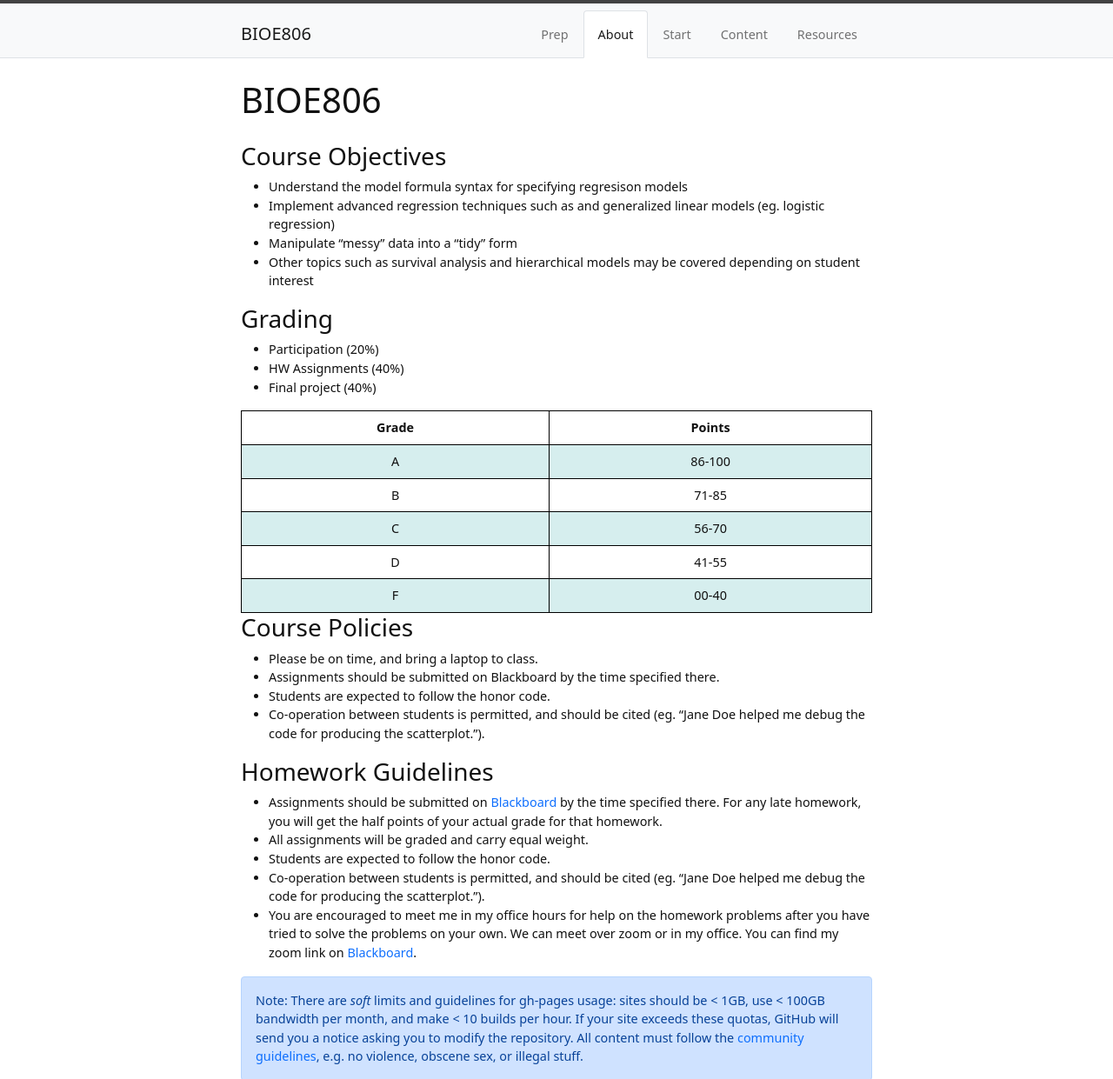
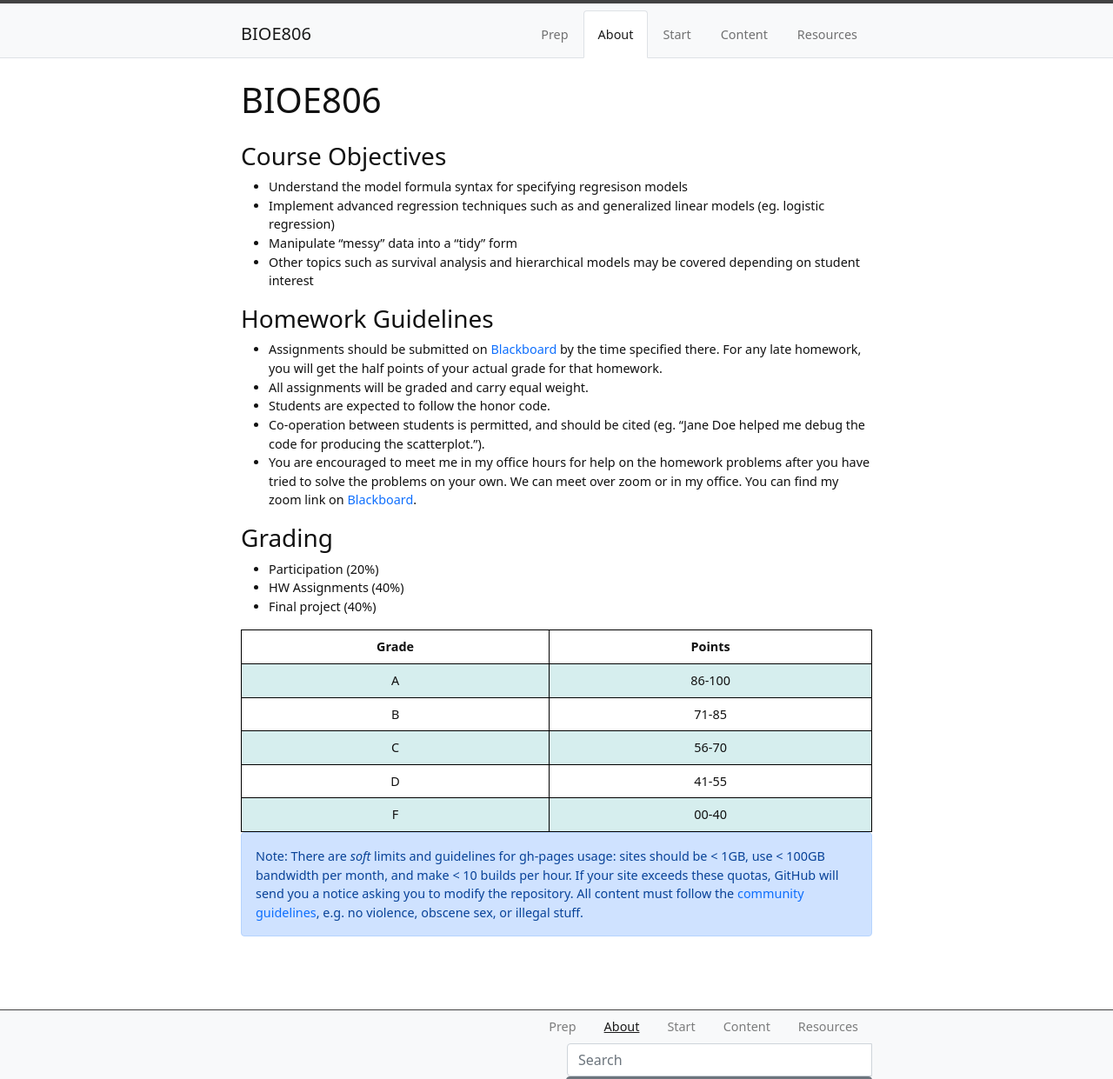
Before and after one commit to XiaoyuLiang/BIOE806-Spring2022, a Jekyll site: the page built from content/1-intro.md, in a window 1280 px wide and 1400 px high, cut to the strip 0-1241 px from the top of the window. Shown: the whole strip at 87% size. Built offline with Jekyll 4.4.1, drawn with Linux system fonts in a browser that asks for light colours.

Commit message:
Update 1-intro.md

```diff
--- a/content/1-intro.md
+++ b/content/1-intro.md
@@ -61,18 +68,6 @@ tr:nth-child(even) {
 </table>
 </body>
 
-### Course Policies
- - Please be on time, and bring a laptop to class.
- - Assignments should be submitted on Blackboard by the time specified there.
- - Students are expected to follow the honor code.
- - Co-operation between students is permitted, and should be cited (eg. “Jane Doe helped me debug the code for producing the scatterplot.”).
-
-### Homework Guidelines
- - Assignments should be submitted on [Blackboard](https://blackboard.uthsc.edu/ultra/institution-page) by the time specified there. For any late homework, you will get the half points of your actual grade for that homework.
- - All assignments will be graded and carry equal weight.
- - Students are expected to follow the honor code.
- - Co-operation between students is permitted, and should be cited (eg. “Jane Doe helped me debug the code for producing the scatterplot.”).
- - You are encouraged to meet me in my office hours for help on the homework problems after you have tried to solve the problems on your own. We can meet over zoom or in my office. You can find my zoom link on [Blackboard](https://blackboard.uthsc.edu/ultra/institution-page).
 
 {% capture text %}Note:
 There are *soft* limits and guidelines for gh-pages usage: sites should be < 1GB, use < 100GB bandwidth per month, and make < 10 builds per hour.
```
Also changed, not shown: other parts of content/1-intro.md (+7 -0 lines).
